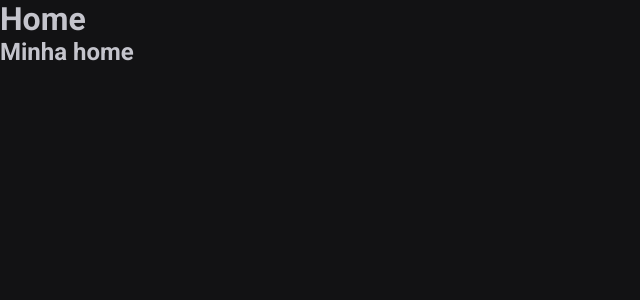
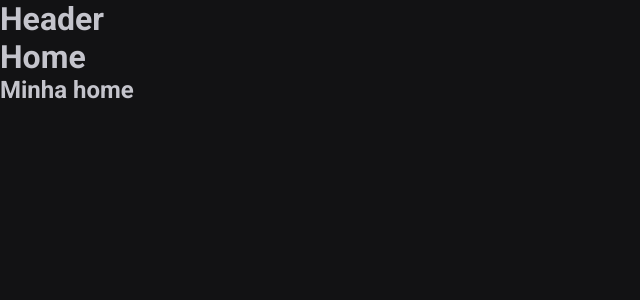
Before and after one commit to devbandeira/Rocketseat, a React (Vite) app in the folder ReactJS/2_CriandoSPAsComReactJS/02-ignite-timer/: page / in a window 1280 px wide. Shown: the top 300 px of the page, without its empty margins (0-640 px from the left). Built offline with nearby package versions, Linux system fonts and the light colour scheme.

Commit message:
Layout de ROTAS - Componente que se repete em varias rotas

```diff
--- a/ReactJS/2_CriandoSPAsComReactJS/02-ignite-timer/src/App.tsx
+++ b/ReactJS/2_CriandoSPAsComReactJS/02-ignite-timer/src/App.tsx
@@ -1,11 +1,11 @@
 /* ThemeProvider -> Usado podendo ficar no lugar do FRAGMENT e permitir que passamos
 passar a propriedade theme={nomeDaConstExportadoPelo default nesse caso} e la
 no App.tsx conseguir acessar o valor */
+import { BrowserRouter } from 'react-router-dom'
 import { ThemeProvider } from 'styled-components'
+import { Router } from './Router'
 import { GlobalStyle } from './styles/global'
 import { defaultTheme } from './styles/themes/default'
-import { BrowserRouter } from 'react-router-dom'
-import { Router } from './Router'
 
 export function App() {
   return (
--- a/ReactJS/2_CriandoSPAsComReactJS/02-ignite-timer/src/Router.tsx
+++ b/ReactJS/2_CriandoSPAsComReactJS/02-ignite-timer/src/Router.tsx
@@ -1,12 +1,15 @@
 import { Route, Routes } from 'react-router-dom'
 import { Home } from './pages/Home'
 import { History } from './pages/History'
+import { DefaultLayout } from './layouts/DefaultLayout'
 
 export function Router() {
   return (
     <Routes>
-      <Route path="/" element={<Home />} />
-      <Route path="/history" element={<History />} />
+      <Route path="/" element={<DefaultLayout />}>
+        <Route path="/" element={<Home />} />
+        <Route path="/history" element={<History />} />
+      </Route>
     </Routes>
   )
 }
--- /dev/null
+++ b/ReactJS/2_CriandoSPAsComReactJS/02-ignite-timer/src/components/Header.tsx
@@ -0,0 +1,3 @@
+export function Header() {
+  return <h1>Header</h1>
+}
--- /dev/null
+++ b/ReactJS/2_CriandoSPAsComReactJS/02-ignite-timer/src/layouts/DefaultLayout.tsx
@@ -0,0 +1,11 @@
+import { Outlet } from 'react-router-dom'
+import { Header } from '../components/Header'
+
+export function DefaultLayout() {
+  return (
+    <div>
+      <Header />
+      <Outlet />
+    </div>
+  )
+}
```
